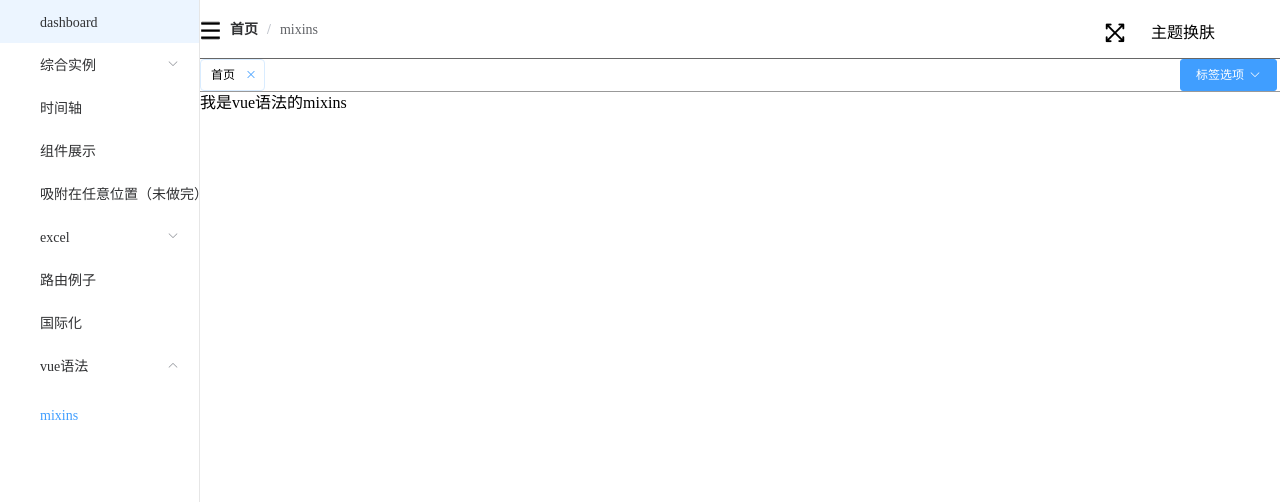
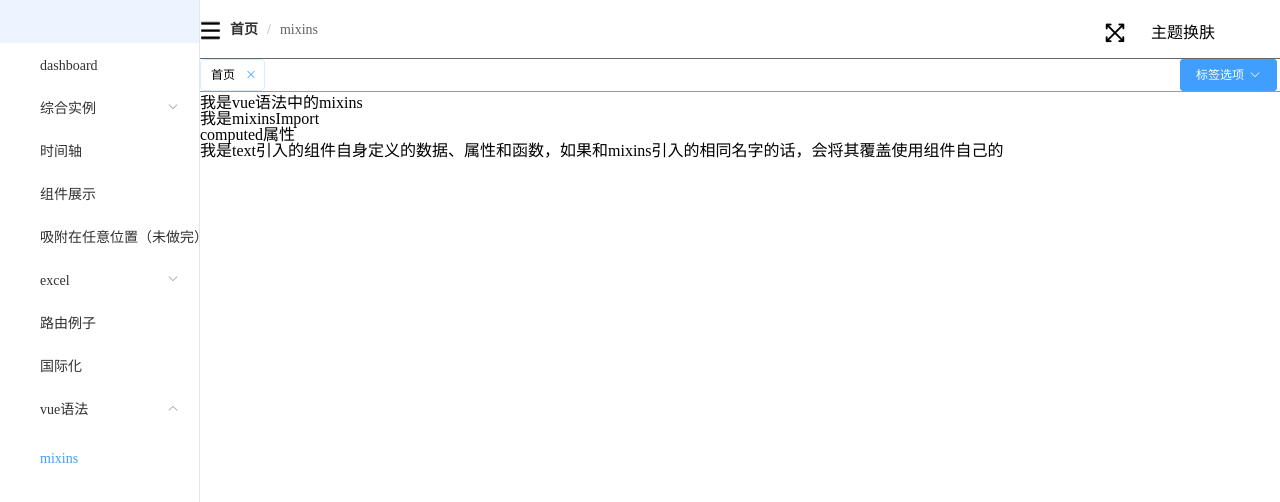
Before and after one commit to yujie0716006/vueDemo, a Vue app in the folder my-project/: page /#/vue_grammar/vue_mixins in a window 1280 px wide. Shown: the top 502 px of the page. Built offline with nearby package versions, Linux system fonts and the light colour scheme; a small style sheet from the web is missing.

Commit message:
vue语法中的mixins语法

```diff
--- a/my-project/src/router/index.js
+++ b/my-project/src/router/index.js
@@ -21,7 +21,7 @@ const message = () => import('@/views/routerDemo/components/message');
 const messageDetail = () => import('@/views/routerDemo/components/messageDetail');
 const zipDownload = () => import('@/views/excel/zip');
 const i18n = () => import('@/views/i18n');
-const VueMixins = () => import('@/views/VueGrammar/VueMixins')
+const VueMixins = () => import('@/views/VueGrammar/VueMixins/VueMixins')
 
 Vue.use(Router)
 
@@ -47,6 +47,10 @@ export default new Router({
   // 给激活的路由增加样式
   routerLinkActive: 'active',
   routes: [
+    {
+      path: '/',
+      redirect: '/vue_grammar/vue_mixins'
+    },
     {
       path: '/',
       component: layout,
--- a/my-project/src/views/VueGrammar/VueMixins.vue
+++ /dev/null
@@ -1,18 +0,0 @@
-<template>
-  <div>
-    我是vue语法的mixins
-  </div>
-</template>
-
-<script>
-  export default {
-    name: "VueMixins",
-    data() {
-      return {}
-    }
-  }
-</script>
-
-<style lang='stylus' rel='stylesheet/stylus' scoped>
-
-</style>
--- /dev/null
+++ b/my-project/src/views/VueGrammar/VueMixins/VueMixins.vue
@@ -0,0 +1,48 @@
+<template>
+  <div>
+    <div>我是vue语法中的mixins</div>
+    <div>{{this.message}}</div>
+    <div>computed属性</div>
+    <div>
+      <span>{{this.text}}</span>
+      <span>{{this.name}}</span>
+    </div>
+  </div>
+</template>
+
+<script>
+  import {vueMixinsImport} from './VueMixinsImport'
+
+  export default {
+    name: "VueMixins",
+    // vueMixinsImport中都是公用的数据和方法，使用mixins引入后可以在这里面使用，并且每个数据都是独立的,不共享
+    mixins: [vueMixinsImport],
+    data() {
+      return {}
+    },
+    mounted() {
+      console.log('我是mixins，使用mixins引入的内容会优先加载')
+      this.selfFun()
+      this.fun()
+      this.ageFun()
+     console.log('mixins中引入的异步函数', this.asyncFun().then(res => console.log('异步的函数', res)))
+    },
+    computed: {
+      name() {
+        return '组件自身定义的数据、属性和函数，如果和mixins引入的相同名字的话，会将其覆盖使用组件自己的'
+      }
+    },
+    methods: {
+      selfFun() {
+        console.log('我是mixins,selfFun')
+      },
+      fun() {
+        console.log('我是fun函数，self', )
+      }
+    }
+  }
+</script>
+
+<style lang='stylus' rel='stylesheet/stylus' scoped>
+
+</style>
--- /dev/null
+++ b/my-project/src/views/VueGrammar/VueMixins/VueMixinsImport.js
@@ -0,0 +1,39 @@
+/*用来混入mixins的，里面的数据和方法都是可以复用的，而且每次引用都是独立的
+* */
+export const vueMixinsImport =  {
+  name: "VueMixinsImport",
+  created() {
+    console.log('我是mixins引入的，引入,created')
+  },
+  mounted() {
+    console.log('我是mixins引入的，引入的，mounted')
+  },
+  data() {
+    return {
+      message: '我是mixinsImport'
+    }
+  },
+  computed: {
+    text() {
+      return '我是text引入的'
+    },
+    name() {
+      return '我是name引入的'
+    }
+  },
+  methods: {
+    fun() {
+      console.log('我是fun函数，引入的')
+    },
+    ageFun() {
+      console.log('我是ageFun函数，引入的')
+    },
+    asyncFun() {
+      return new Promise((resolve, reject) => {
+        setTimeout(() => {
+          resolve('我是asyncFun函数')
+        }, 1000)
+      })
+    }
+  }
+}
```
